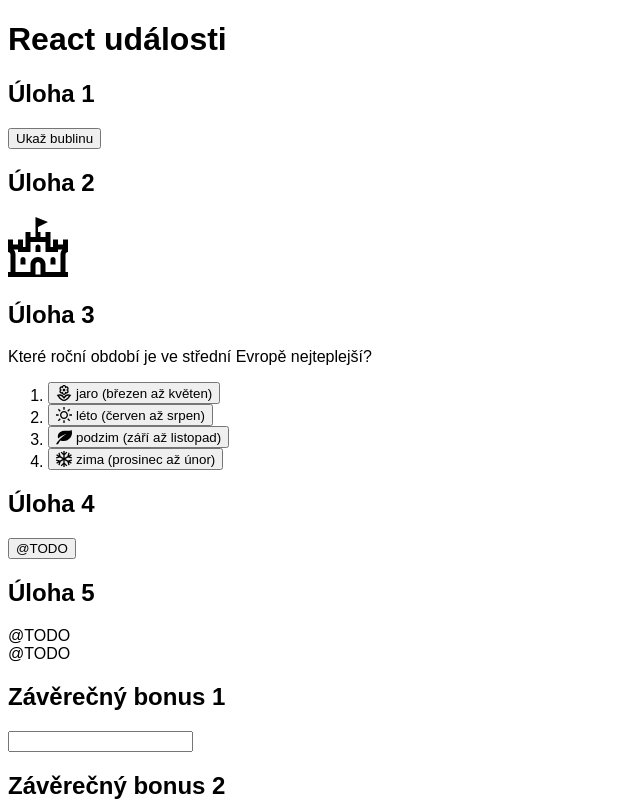
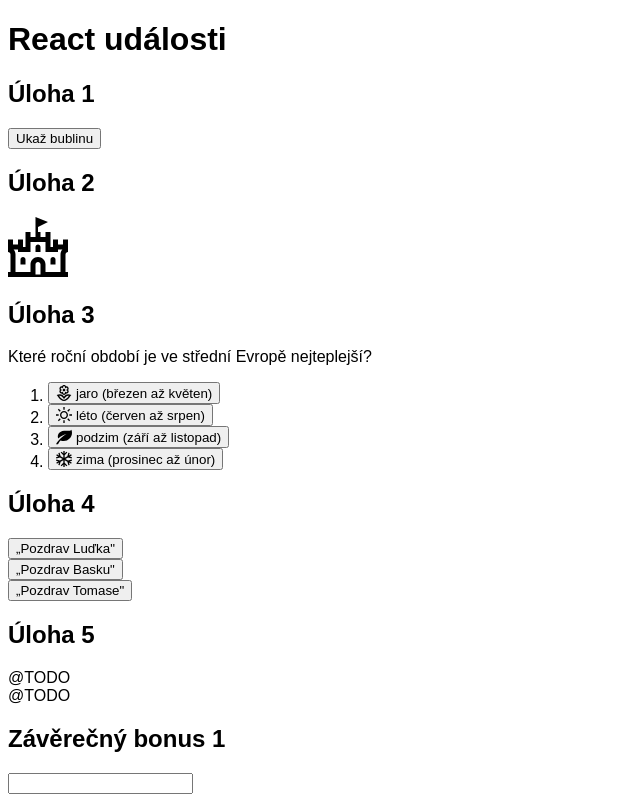
Before and after one commit to BaskaKlim/React_Czechistas, a React app in the folder Lekce06-Cviceni-React-udalosti/: page / in a window 1280 px wide. Shown: the top 801 px of the page, without its empty margins (0-640 px from the left). Built offline with nearby package versions, Linux system fonts and the light colour scheme.

Commit message:
Vypracovanie Ulohy 4
alert s parametrom
Komponenta s 2 atributmi

```diff
--- a/Lekce06-Cviceni-React-udalosti/src/Uloha4/index.jsx
+++ b/Lekce06-Cviceni-React-udalosti/src/Uloha4/index.jsx
@@ -12,15 +12,27 @@ import React from 'react'
 
 
 const Pozdrav = ({ jmenoVeCtvrtemPade, jmenoVPatemPade }) => {
-	return <button>@TODO</button>
+	const handleClick = (jmenoVPatemPade)=>{
+		alert("Ahoj " + jmenoVPatemPade);
+
+	}
+	return <button onClick={() => handleClick(jmenoVPatemPade)}> „Pozdrav {jmenoVeCtvrtemPade}" </button>
 }
+
 
 // Zadání 3:
 // Do komponenty `Uloha4` přidej ještě dvě použití komponenty `Pozdrav`.
 // Jednou s tvým jménem a jednou se jménem kouče.
 
 const Uloha4 = () => {
-	return <Pozdrav jmenoVeCtvrtemPade="Luďka" jmenoVPatemPade="Luďku" />
+
+	return (
+		<>
+			 <Pozdrav jmenoVeCtvrtemPade="Luďka" jmenoVPatemPade="Luďku" />
+			 <Pozdrav jmenoVeCtvrtemPade="Basku" jmenoVPatemPade="Baska" />
+			 <Pozdrav jmenoVeCtvrtemPade="Tomase" jmenoVPatemPade="Tomas"/>
+		</>
+		)
 }
 
 export default Uloha4;
```
